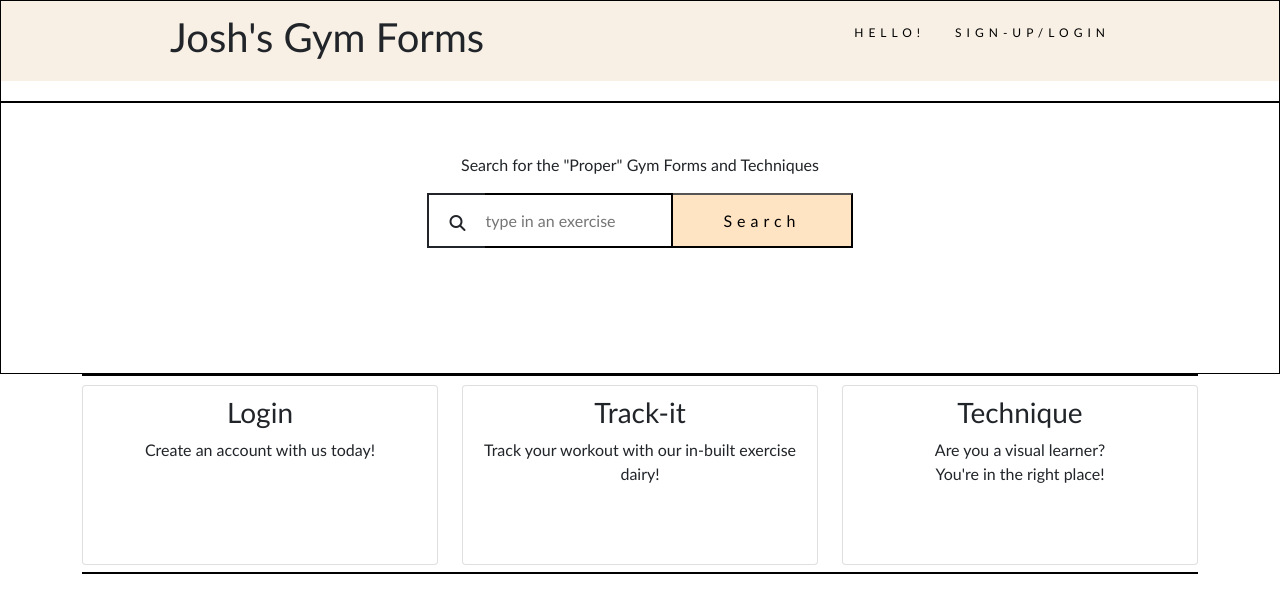
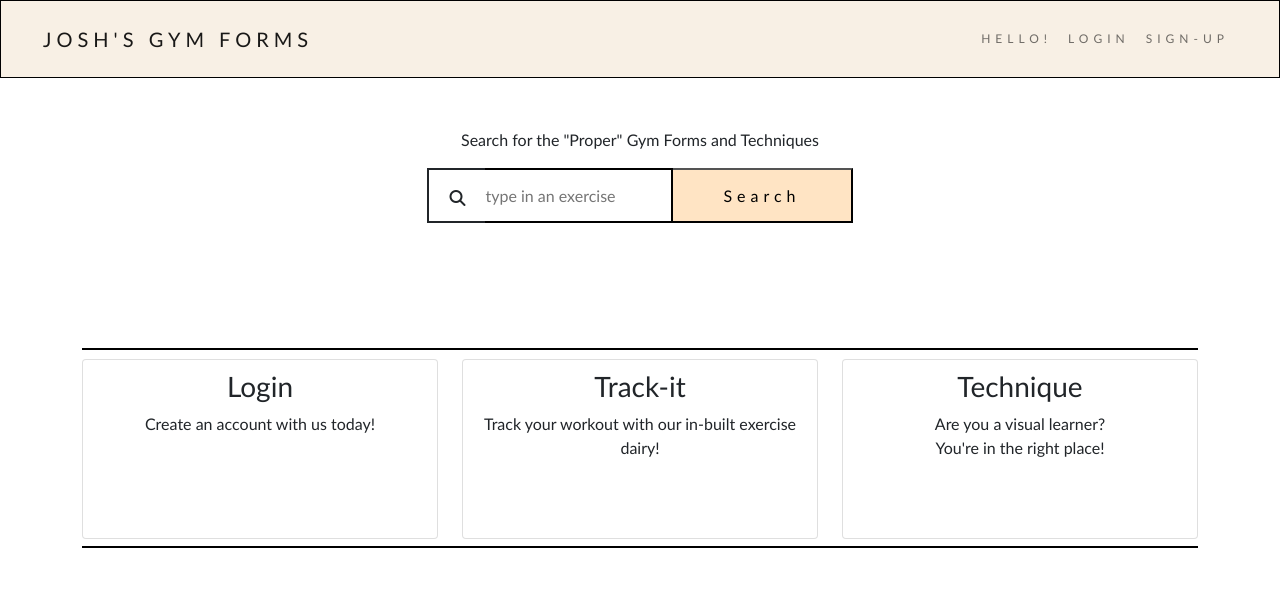
Before and after one commit to joshuaanyang/GymExercises, a Flask app: template templates/new-index.html in a window 1280 px wide. Shown: the top 613 px of the page. Run offline with Flask 2, Linux system fonts and the light colour scheme; the template is opened without the code that fills it, so the values that code supplies are empty; some libraries are stand-ins or nearby versions.

Commit message:
Home page Navbar

```diff
--- a/static/css/new-styles.css
+++ b/static/css/new-styles.css
@@ -21,7 +21,7 @@ body {
 /* NavBar Styles */
 .my-container{
   padding-bottom: 20px;
-  border: solid 1px black;
+  /* border: solid 1px black; */
 }
 
 .navigations{
--- a/templates/new-index.html
+++ b/templates/new-index.html
@@ -8,21 +8,31 @@
     <script src="https://kit.fontawesome.com/ef65d7d9b9.js" crossorigin="anonymous"></script>
 </head>
 <body>
-    <div class="my-container">
-        <nav class="navigations">
-            <h1>Josh's Gym Forms</h1>
-            <ul>
-                <li>
-                    <a href="#">Hello!</a>
-                </li>
-                <li>
-                    <a href="#">Sign-UP/Login</a>
-                </li>
-                <!-- <li>
-                    <a href="#">Contact Josh</a>
-                </li> -->
-            </ul>
-        </nav>
+    <div class="my-nav-container">
+
+        <nav class="navbar navbar-expand-lg navbar-light bg-light">
+            <div class="container-fluid">
+              <a class="navbar-brand" href="#">Josh's Gym Forms</a>
+              <button class="navbar-toggler" type="button" data-bs-toggle="collapse" data-bs-target="#navbarText" aria-controls="navbarText" aria-expanded="false" aria-label="Toggle navigation">
+                menu <i class="fa-solid fa-bars nav-toggle"></i>
+              </button>
+              <div class="collapse navbar-collapse justify-content-end" id="navbarText">
+                <ul class="navbar-nav ">
+                  <li class="nav-item">
+                    <a class="nav-link" href="#">Hello!</a>
+                  </li>
+                  <li class="nav-item">
+                    <a class="nav-link" href="#">Login</a>
+                  </li>
+                  <li class="nav-item">
+                    <a class="nav-link" href="#">Sign-Up</a>
+                  </li>
+                </ul>
+
+              </div>
+            </div>
+          </nav>
+
     </div>
 
     <div class="my-container">
```
